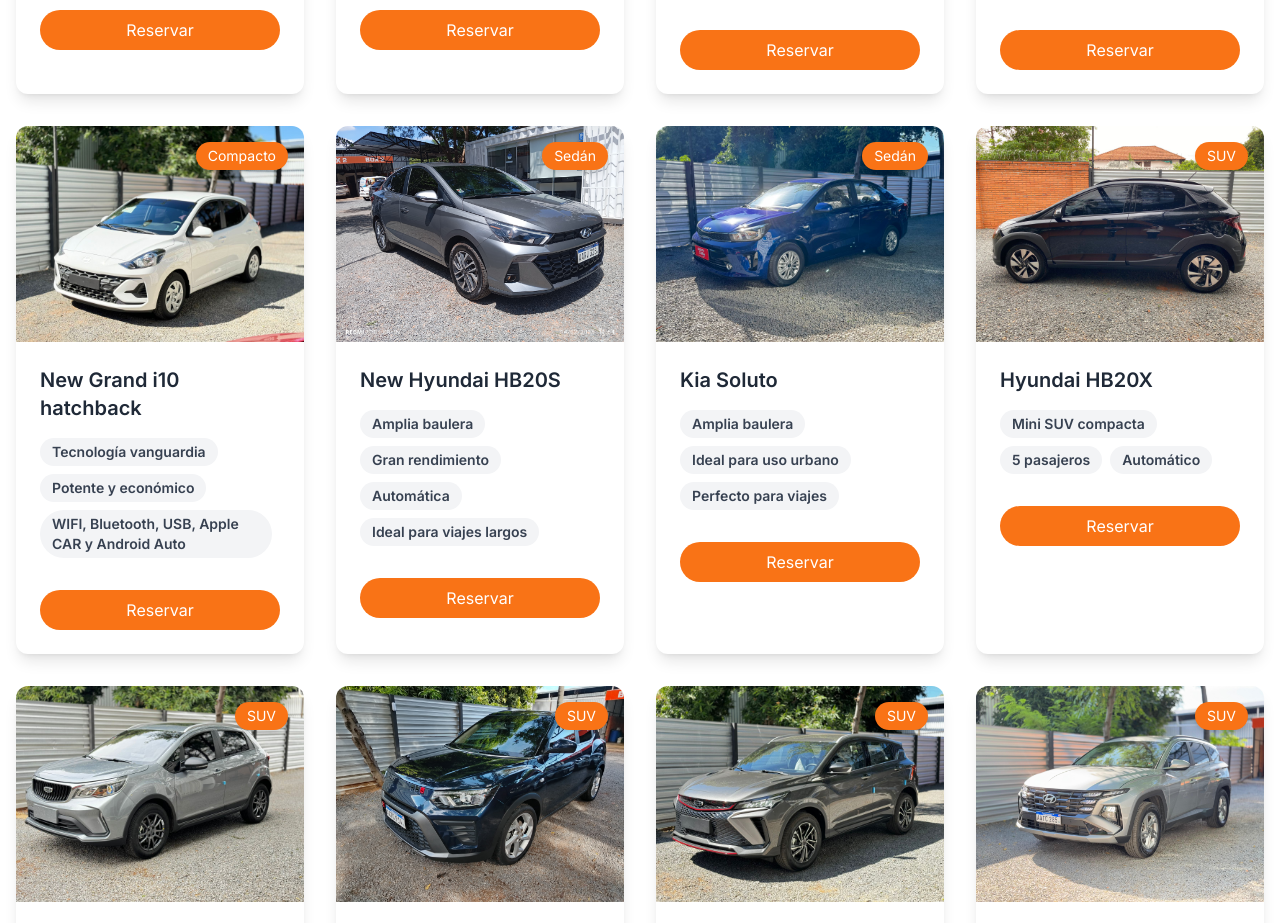
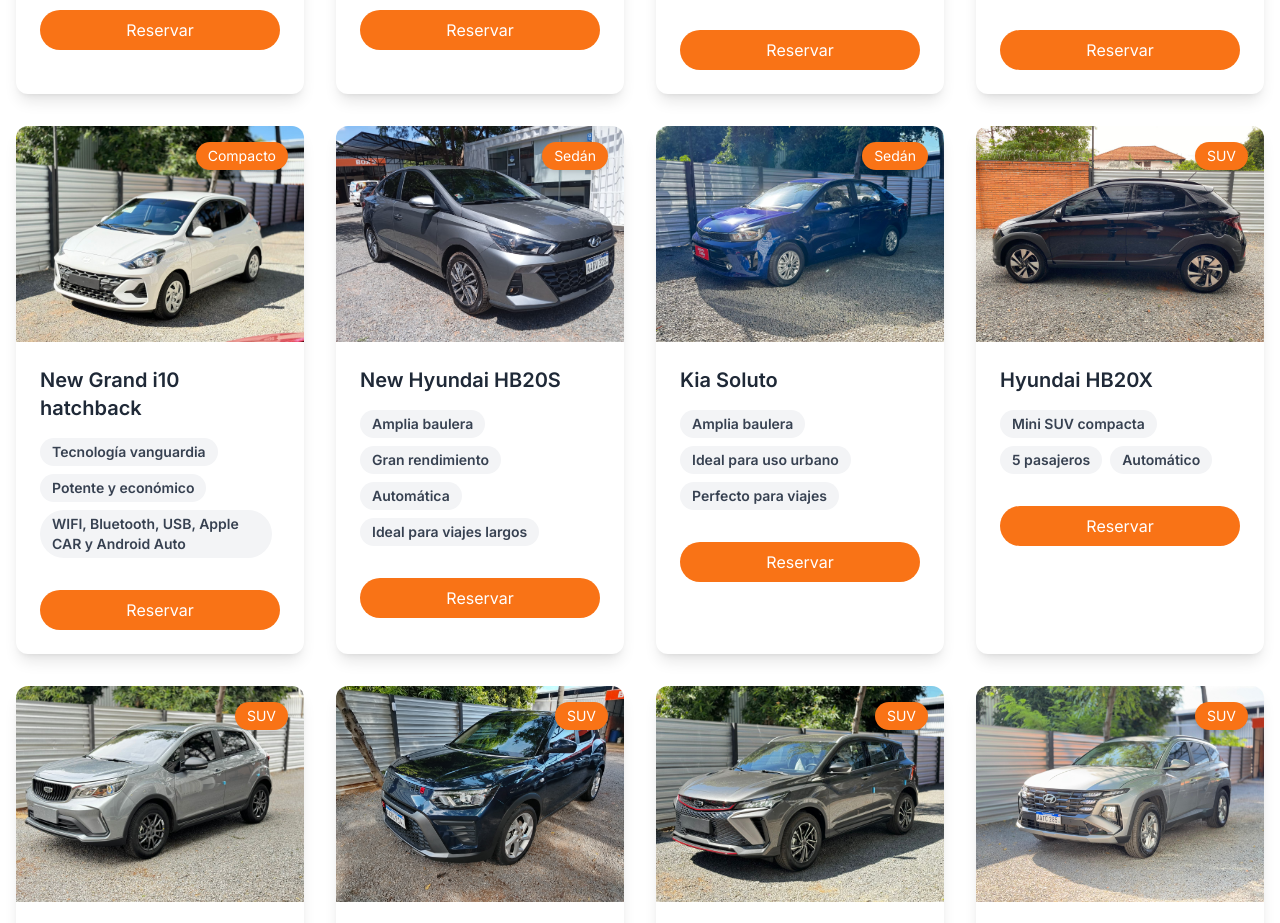
Before and after one commit to srspelt-dev/jepurucar, a Next.js app: page /vehicles in a window 1280 px wide. Shown: the part 1100-2023 px from the top of the page. Built offline with nearby package versions, Linux system fonts and the light colour scheme.

Commit message:
se modifica la imagen del hb20s

```diff
--- a/app/vehicles/page.tsx
+++ b/app/vehicles/page.tsx
@@ -82,7 +82,7 @@
       'Automática',
       'Ideal para viajes largos'
     ],
-    image: '/images/vehiculos/hb20s.jpg'
+    image: '/images/vehiculos/new-hb20s-true.jpeg'
   },
   {
     id: 7,
```
Also changed, not shown: public/images/vehiculos/new-hb20s-true.jpeg (added).
